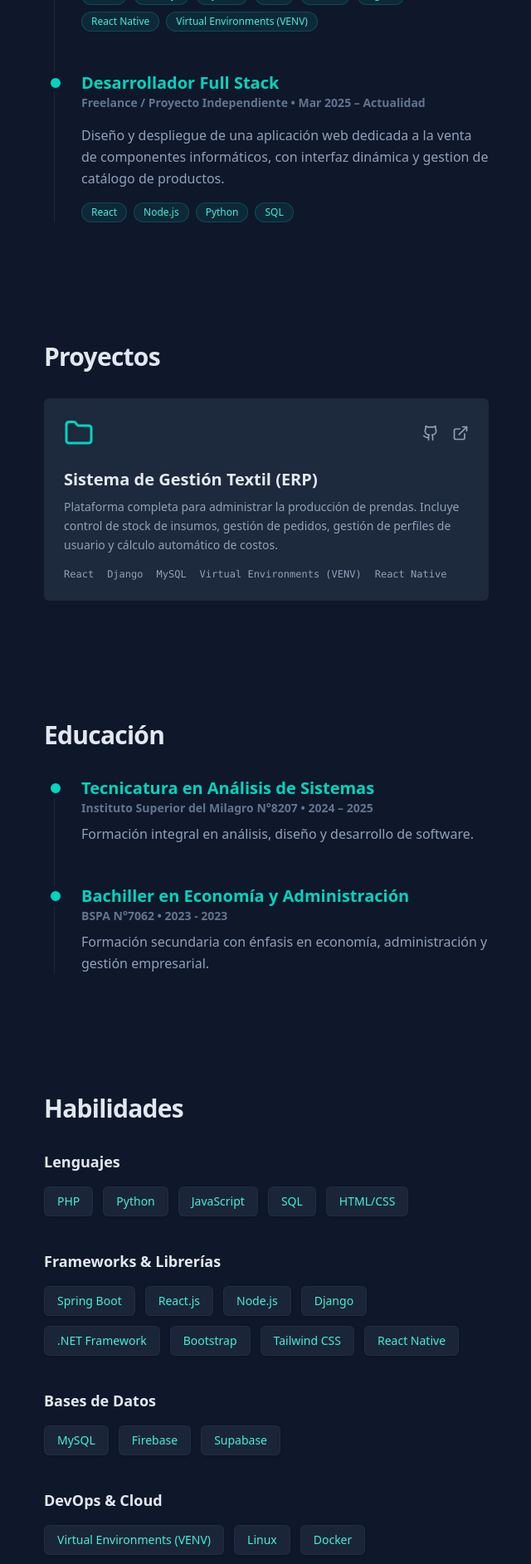
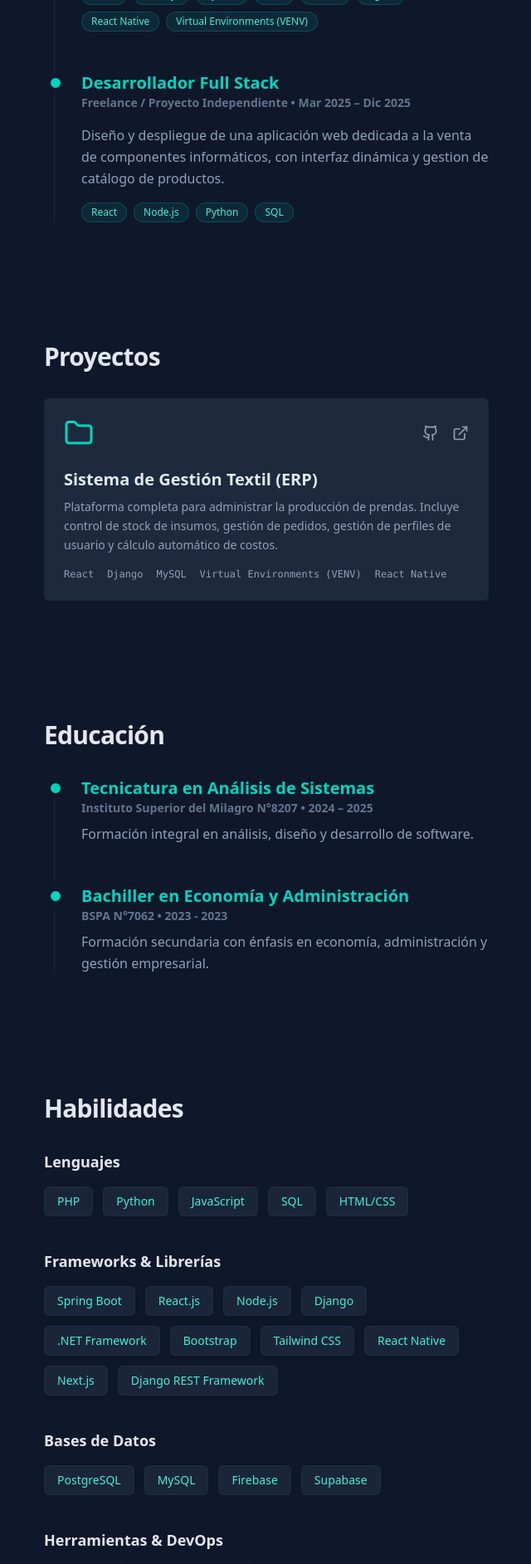
Before and after one commit to Elio130801/mi-portfolio, a React (Vite) app: page / in a window 1280 px wide. Shown: the part 880-2765 px from the top of the page at 83% size, without its empty margins (595-1235 px from the left). Built offline with nearby package versions, Linux system fonts and the light colour scheme.

Commit message:
Agregando más habilidades

```diff
--- a/src/data.js
+++ b/src/data.js
@@ -17,14 +17,14 @@ export const content = {
         {
             role: "Analista de Sistemas | Desarrollador Full Stack",
             company: "Freelance / Proyecto Independiente",
-            date: "Mar 2025 – Actualidad",
+            date: "Mar 2025 – Dic 2025",
             desc: "Desarrollo integral de una Plataforma para la fabricación de prendas masculinas, incluyendo módulos de gestion de pedidos y control de perfiles de usuario. Implementación de un motor de cálculo automatizado para determinar costos de fabricación en tiempo real, mejorando la precision financiera del proceso productivo.",
             technologies: ["React", "Node.js", "Python", "SQL", "Scrum", "Figma", "React Native", "Virtual Environments (VENV)"]
         },
         {
             role: "Desarrollador Full Stack",
             company: "Freelance / Proyecto Independiente",
-            date: "Mar 2025 – Actualidad",
+            date: "Mar 2025 – Dic 2025",
             desc: "Diseño y despliegue de una aplicación web dedicada a la venta de componentes informáticos, con interfaz dinámica y gestion de catálogo de productos.",
             technologies: ["React", "Node.js", "Python", "SQL"]
         }
@@ -68,15 +68,23 @@ export const content = {
             },
             {
                 name: "Frameworks & Librerías",
-                items: ["Spring Boot", "React.js", "Node.js", "Django", ".NET Framework", "Bootstrap", "Tailwind CSS", "React Native"]
+                items: ["Spring Boot", "React.js", "Node.js", "Django", ".NET Framework", "Bootstrap", "Tailwind CSS", "React Native", "Next.js", "Django REST Framework"]
             },
             {
                 name: "Bases de Datos",
-                items: ["MySQL", "Firebase", "Supabase"]
+                items: ["PostgreSQL", "MySQL", "Firebase", "Supabase"]
             },
             {
-                name: "DevOps & Cloud",
-                items: ["Virtual Environments (VENV)", "Linux", "Docker"]
+                name: "Herramientas & DevOps",
+                items: ["Docker", "GitHub", "Git", "Linux", "Bash", "Postman", "Virtual Environments (VENV)"]
+            },
+            {
+                name: "Habilidades Técnicas",
+                items: ["UML (Lenguaje Unificado de Modelado)", "Diagramas de Flujo", "Diagramas de Entidad-Relación"]
+            },
+            {
+                name: "Metodologías",
+                items: ["Scrum",]
             }
         ]
     },
@@ -112,14 +120,14 @@ export const content = {
         {
             role: "Systems Analyst | Full Stack Developer",
             company: "Freelance / Independent Project",
-            date: "Mar 2025 – Present",
+            date: "Mar 2025 – Dec 2025",
             desc: "Comprehensive development of a platform for men's clothing manufacturing, including order management and user profile control modules. Implementation of an automated calculation engine to determine manufacturing costs in real time, improving the financial accuracy of the production process.",
             technologies: ["React", "Node.js", "Python", "SQL", "Scrum", "Figma", "React Native", "Virtual Environments (VENV)"]
         },
         {
             role: "Full Stack Developer",
             company: "Freelance / Independent Project",
-            date: "Mar 2025 – Present",
+            date: "Mar 2025 – Dec 2025",
             desc: "Design and deployment of a web application dedicated to the sale of computer components, with a dynamic interface and product catalog management.",
             technologies: ["React", "Node.js", "Python", "SQL"]
         }
@@ -162,15 +170,23 @@ export const content = {
             },
             {
                 name: "Frameworks & Libraries",
-                items: ["Spring Boot", "React.js", "Node.js", "Django", ".NET Framework", "Bootstrap", "Tailwind CSS", "React Native"]
+                items: ["Spring Boot", "React.js", "Node.js", "Django", ".NET Framework", "Bootstrap", "Tailwind CSS", "React Native", "Next.js", "Django REST Framework"]
             },
             {
                 name: "Databases",
-                items: ["MySQL", "Firebase", "Supabase"]
+                items: ["PostgreSQL", "MySQL", "Firebase", "Supabase"]
             },
             {
-                name: "DevOps & Cloud",
-                items: ["Virtual Environments (VENV)", "Linux", "Docker"]
+                name: "Tools & DevOps",
+                items: ["Docker", "GitHub", "Git", "Linux", "Bash", "Postman", "Virtual Environments (VENV)"]
+            },
+            {
+                name: "Technical Skills",
+                items: ["UML (Unified Modeling Language)", "Flowcharts", "Entity-Relationship Diagrams"]
+            },
+            {
+                name: "Methodologies",
+                items: ["Scrum",]
             }
         ]
     },
```
